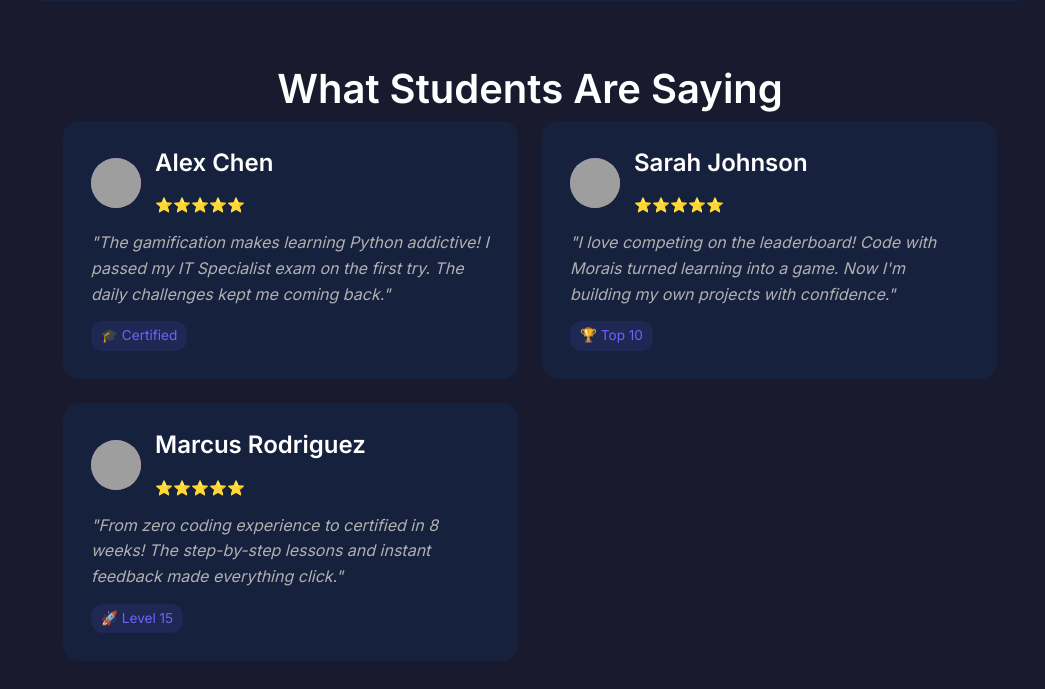
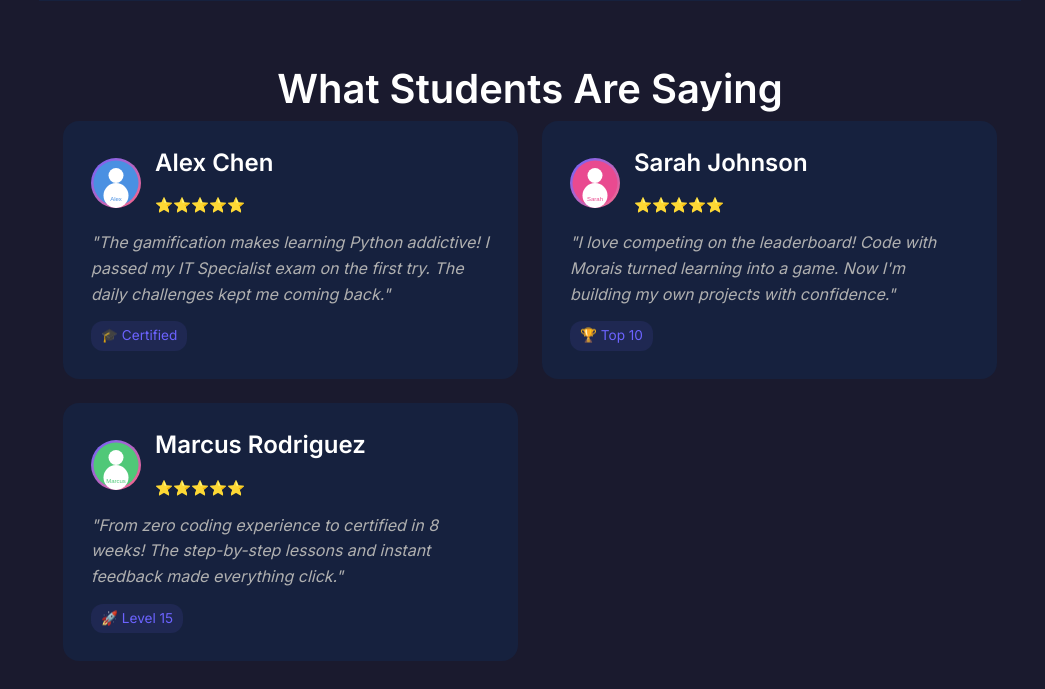
Before and after one commit to mtm405/cwm, a Flask app: page / in a window 1280 px wide. Shown: the part 2933-3622 px from the top of the page, without its empty margins (235-1280 px from the left). Run offline with Flask 3, Linux system fonts and the light colour scheme; some libraries are stand-ins or nearby versions; grey boxes are pictures that could not be loaded.

Commit message:
Fix login redirect and missing static images
- Changed login success to redirect to /dashboard instead of reload
- Created SVG placeholder images for student testimonials
- Updated HTML template to use SVG files instead of missing JPG files
- This should fix login flow and eliminate 404 errors for static assets

```diff
--- a/static/js/main.js
+++ b/static/js/main.js
@@ -48,8 +48,8 @@ function handleCredentialResponse(response) {
         console.log('Backend response:', data);
         if (data.success) {
             console.log('Session login successful');
-            // Reload page to update UI with user data
-            window.location.reload();
+            // Redirect to dashboard after successful login
+            window.location.href = '/dashboard';
         } else {
             console.error('Session login failed:', data.error);
             alert('Login failed: ' + data.error);
--- a/templates/index.html
+++ b/templates/index.html
@@ -248,7 +248,7 @@
         <div class="testimonial-grid">
             <div class="testimonial-card">
                 <div class="testimonial-header">
-                    <img src="/static/img/student1.jpg" alt="Alex" class="testimonial-avatar">
+                    <img src="/static/img/student1.svg" alt="Alex" class="testimonial-avatar">
                     <div>
                         <h4>Alex Chen</h4>
                         <div class="testimonial-stars">⭐⭐⭐⭐⭐</div>
@@ -260,7 +260,7 @@
 
             <div class="testimonial-card">
                 <div class="testimonial-header">
-                    <img src="/static/img/student2.jpg" alt="Sarah" class="testimonial-avatar">
+                    <img src="/static/img/student2.svg" alt="Sarah" class="testimonial-avatar">
                     <div>
                         <h4>Sarah Johnson</h4>
                         <div class="testimonial-stars">⭐⭐⭐⭐⭐</div>
@@ -272,7 +272,7 @@
 
             <div class="testimonial-card">
                 <div class="testimonial-header">
-                    <img src="/static/img/student3.jpg" alt="Marcus" class="testimonial-avatar">
+                    <img src="/static/img/student3.svg" alt="Marcus" class="testimonial-avatar">
                     <div>
                         <h4>Marcus Rodriguez</h4>
                         <div class="testimonial-stars">⭐⭐⭐⭐⭐</div>
```
Also changed, not shown: static/img/student1.svg (added), static/img/student2.svg (added), static/img/student3.svg (added).
